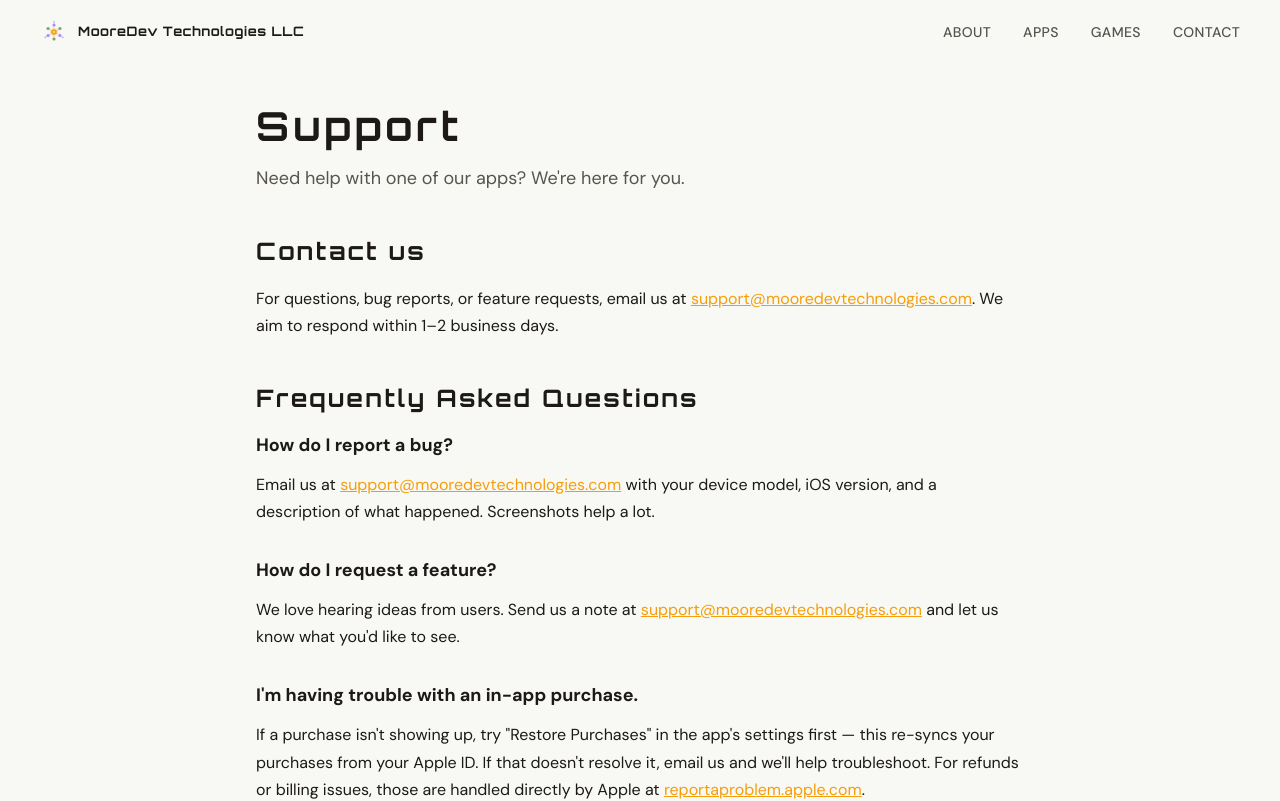
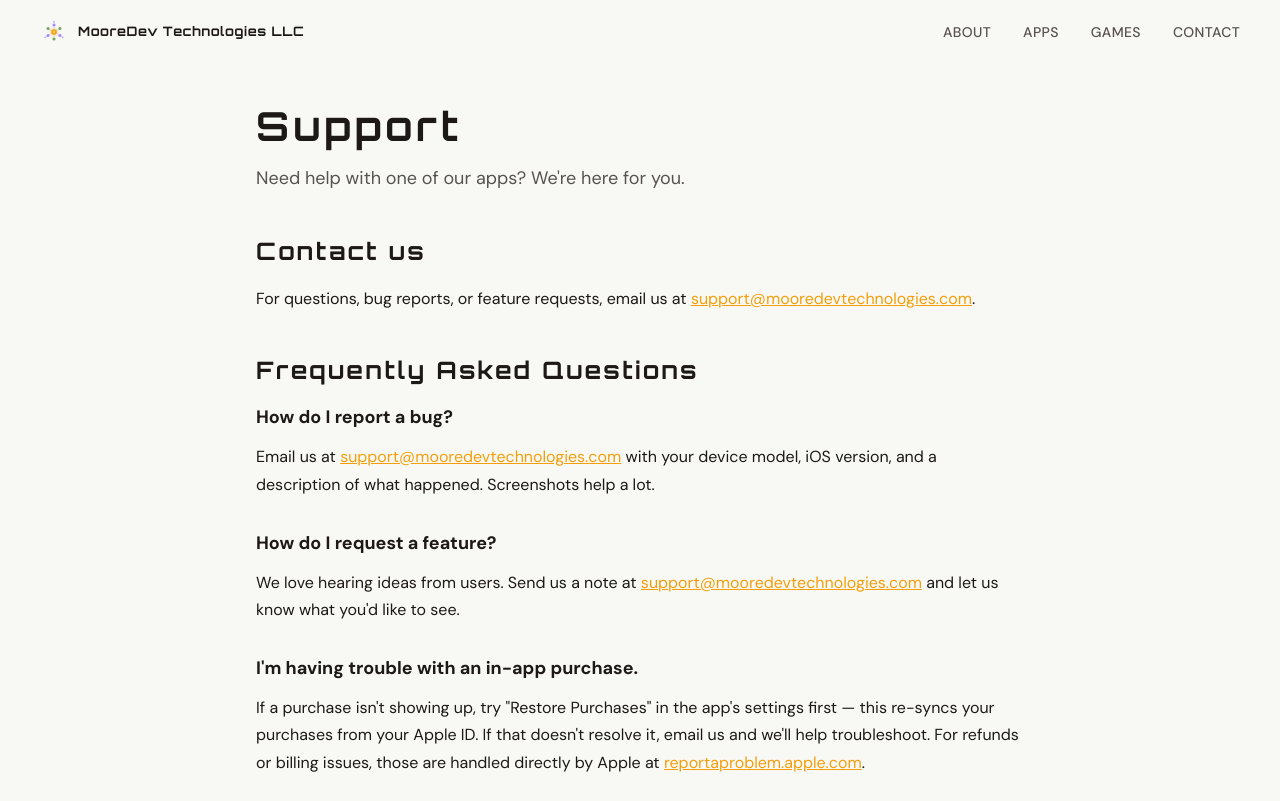
Before and after one commit to mooredevtechnologiesLLC/mooredevtechnologiesLLC-website, a React (Vite) app: page /support in a window 1280 px wide. Shown: the top 801 px of the page. Built offline with nearby package versions, Linux system fonts and the light colour scheme.

Commit message:
fix: Fix time expecations

```diff
--- a/src/pages/Support/Support.tsx
+++ b/src/pages/Support/Support.tsx
@@ -29,7 +29,7 @@ export default function Support() {
             <a href={`mailto:${SUPPORT_EMAIL}`} className={styles.link}>
               {SUPPORT_EMAIL}
             </a>
-            . We aim to respond within 1–2 business days.
+            .
           </p>
         </section>
 
```
